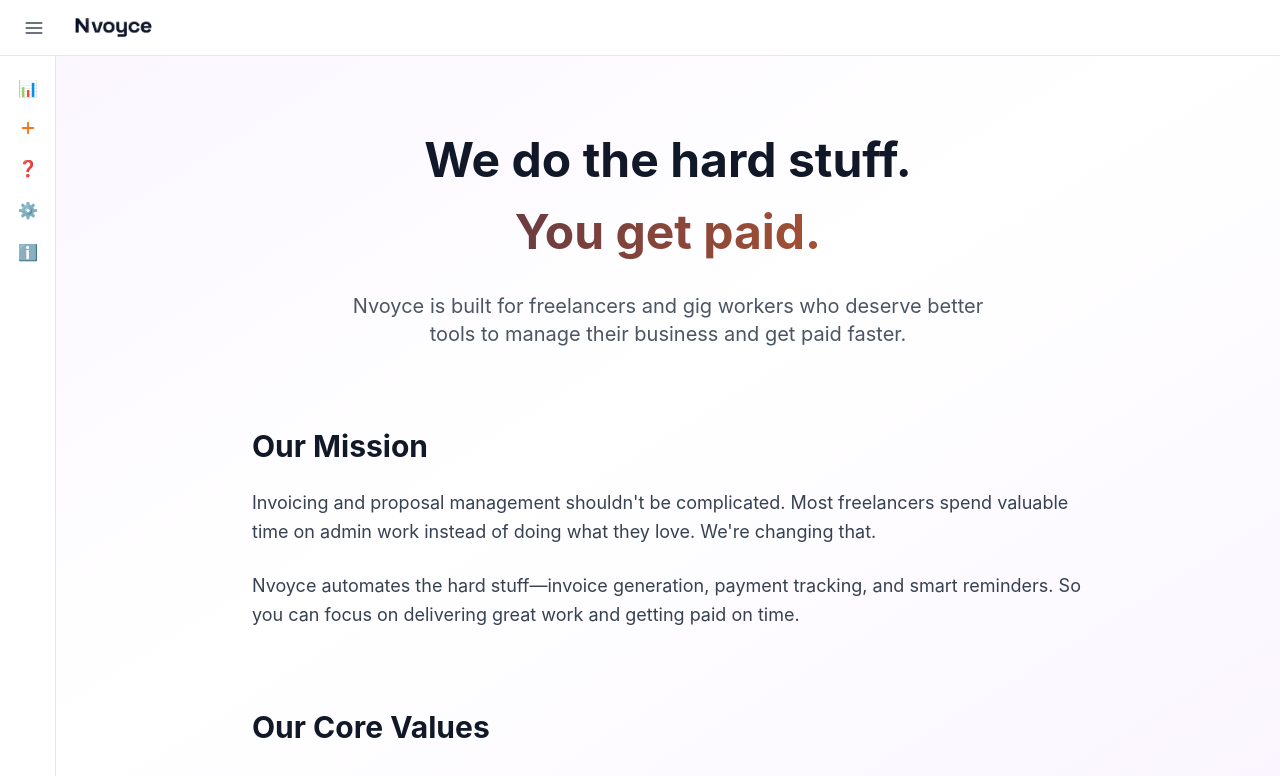
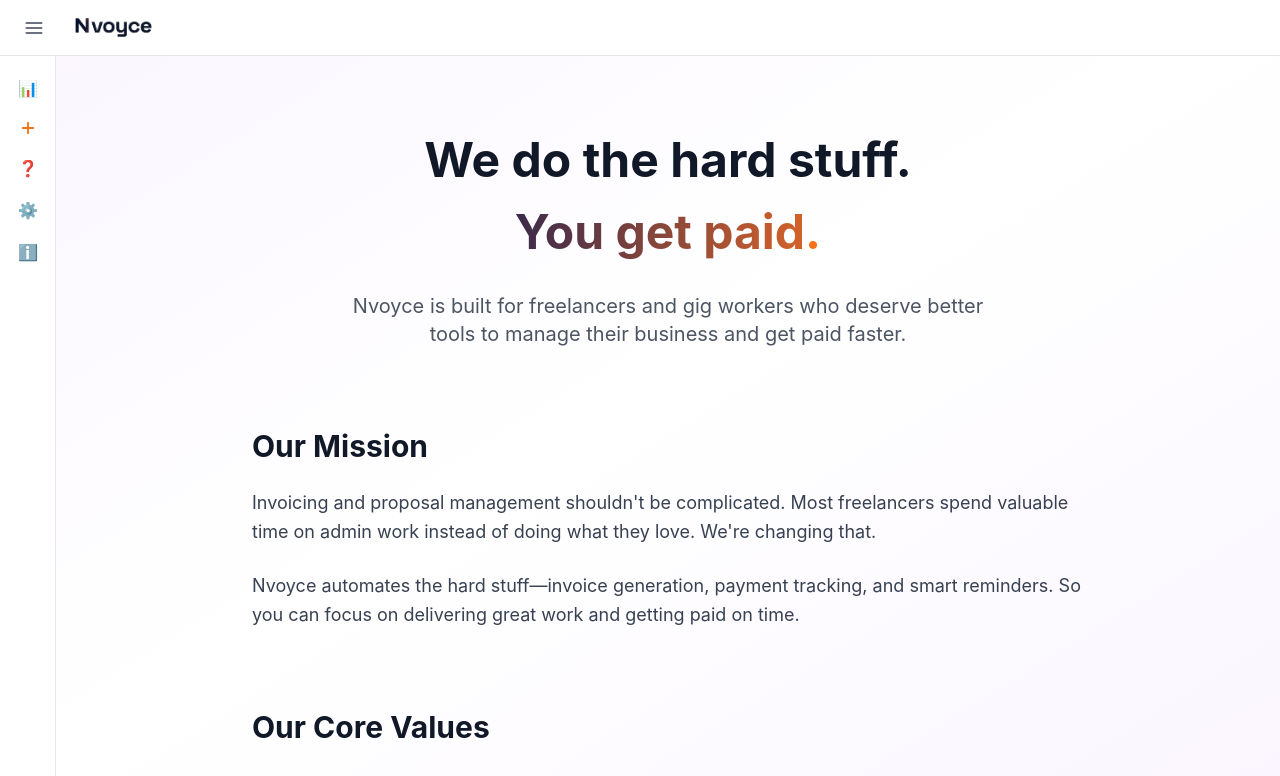
Before and after one commit to nvoyceapp-web/nvoyce, a Next.js app: page /about in a window 1280 px wide. Shown: the top 776 px of the page. Built offline with nearby package versions, Linux system fonts and the light colour scheme.

Commit message:
Make period in 'You get paid.' solid orange
Co-Authored-By: Claude Sonnet 4.6 <noreply@anthropic.com>

```diff
--- a/app/about/page.tsx
+++ b/app/about/page.tsx
@@ -19,7 +19,9 @@ export default function AboutPage() {
         {/* Hero Section */}
         <div className="text-center mb-20">
           <h1 className="text-5xl font-bold text-gray-900 mb-6">We do the hard stuff.</h1>
-          <h2 className="text-5xl font-bold mb-8 pb-1 bg-gradient-to-r from-[#3b2a4a] to-[#d4622a] bg-clip-text text-transparent">You get paid.</h2>
+          <h2 className="text-5xl font-bold mb-8 pb-1">
+            <span className="bg-gradient-to-r from-[#3b2a4a] to-[#d4622a] bg-clip-text text-transparent">You get paid</span><span className="text-orange-500">.</span>
+          </h2>
           <p className="text-xl text-gray-600 max-w-2xl mx-auto">
             Nvoyce is built for freelancers and gig workers who deserve better tools to manage their business and get paid faster.
           </p>
```
